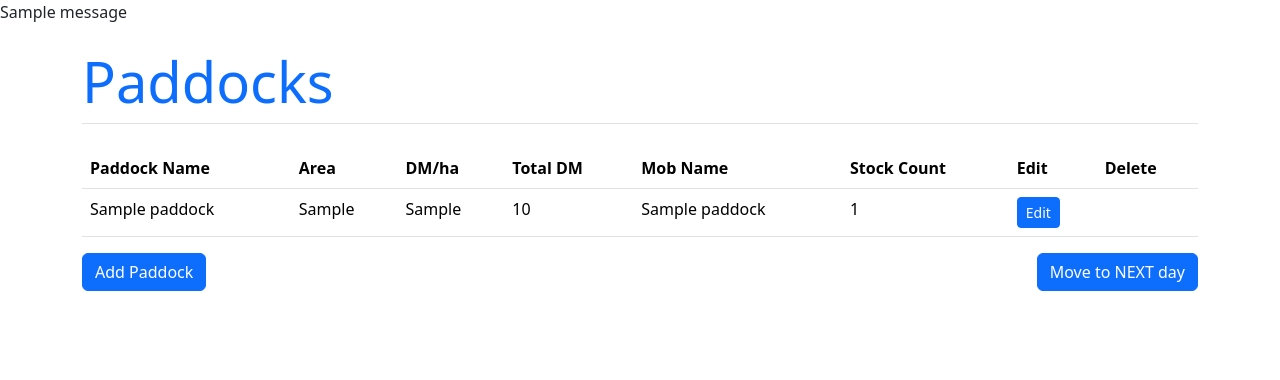
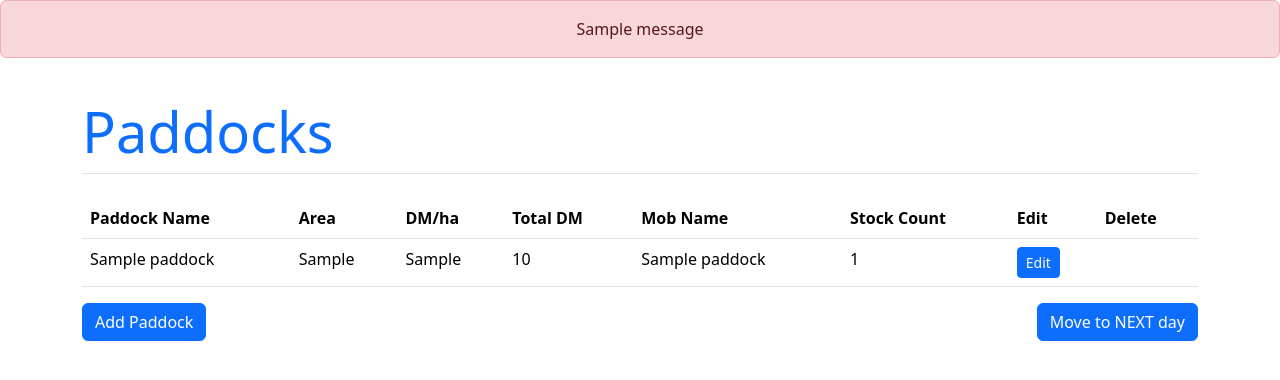
Before and after one commit to Yanyin-Chen-1156325/fms, a Flask app: template templates/paddocks.html in a window 1280 px wide. Shown: the part 62-442 px from the top of the page. Run offline with Flask 3, Linux system fonts and the light colour scheme; the template is opened without the code that fills it: most values are stand-ins (such as "Sample title", 1, 10 or a date in 2020); one stand-in notice (Sample message) is shown.

Commit message:
check paddock exist

```diff
--- a/app.py
+++ b/app.py
@@ -4,6 +4,7 @@ from flask import request
 from flask import redirect
 from flask import url_for
 from flask import session
+from flask import flash
 from datetime import date, datetime, timedelta
 import mysql.connector
 import connect
@@ -123,6 +124,15 @@ def update_paddocks(paddocks):
         cursor.execute(qstr,qargs)
     return
 
+def paddock_exist(paddock_name):
+    cursor = getCursor()
+    qstr = "select id from paddocks where name = %s;"
+    qargs = (paddock_name, )
+    cursor.execute(qstr, qargs)
+    table = cursor.fetchall()
+    return table
+
+
 ####### Updated if statement with this line
 @app.route("/")
 def home():
@@ -239,20 +249,26 @@ def update_paddock():
     @param: None
     @return: (redirect) to the paddocks page
     """
-    cursor = getCursor()
-    formvals = request.form
-    qstr = "update paddocks set name = %s, area = %s, dm_per_ha = %s, total_dm = %s where id = %s;"
-    qargs = (formvals['paddock_name'], formvals['paddock_area'], formvals['paddock_dm'], round(float(formvals['paddock_area']) * float(formvals['paddock_dm']), 2), formvals['paddock_id'])
-    cursor.execute(qstr,qargs)
-    return redirect(url_for('paddocks'))
+    if paddock_exist(request.form['paddock_name']):
+        flash("Update fail. Paddock already exists")
+        return redirect(url_for('paddocks'))
+    else:
+        cursor = getCursor()
+        formvals = request.form
+        qstr = "update paddocks set name = %s, area = %s, dm_per_ha = %s, total_dm = %s where id = %s;"
+        qargs = (formvals['paddock_name'], formvals['paddock_area'], formvals['paddock_dm'], round(float(formvals['paddock_area']) * float(formvals['paddock_dm']), 2), formvals['paddock_id'])
+        cursor.execute(qstr,qargs)
+        return redirect(url_for('paddocks'))
 
-@app.route('/paddocks_add', methods=['POST'])
+@app.route('/paddocks_add')
 def paddocks_add():
     """! Display the form for adding a new paddock.
     @param: None
     @return: (redirect) to the paddocks page
     """
-    return render_template('paddocks_form.html', is_add=True)
+    all_data = paddock_mob_stock()
+    paddocks_name = [paddock['paddock_name'] for paddock in all_data]
+    return render_template('paddocks_form.html', is_add=True, paddocks_name=paddocks_name)
 
 @app.route('/add_paddock', methods=['POST'])
 def add_paddock():
@@ -260,14 +276,19 @@ def add_paddock():
     @param: None
     @return: (redirect) to the paddocks page
     """
-    cursor = getCursor()
-    formvals = request.form
-    qstr = """Insert into paddocks(name, area, dm_per_ha, total_dm)
-                values(%s, %s, %s, %s);
-            """
-    qargs = (formvals['paddock_name'], float(formvals['paddock_area']), float(formvals['paddock_dm']), round(float(formvals['paddock_area']) * float(formvals['paddock_dm']), 2))
-    cursor.execute(qstr,qargs)
-    return redirect(url_for('paddocks'))
+
+    if paddock_exist(request.form['paddock_name']):
+        flash("Add fail. Paddock already exists")
+        return redirect(url_for('paddocks'))
+    else:
+        cursor = getCursor()
+        formvals = request.form
+        qstr = """Insert into paddocks(name, area, dm_per_ha, total_dm)
+                    values(%s, %s, %s, %s);
+                """
+        qargs = (formvals['paddock_name'], float(formvals['paddock_area']), float(formvals['paddock_dm']), round(float(formvals['paddock_area']) * float(formvals['paddock_dm']), 2))
+        cursor.execute(qstr,qargs)
+        return redirect(url_for('paddocks'))
 
 @app.route('/delete_paddock', methods=['POST'])
 def delete_paddock():
@@ -282,7 +303,7 @@ def delete_paddock():
     cursor.execute(qstr, qargs)
     return redirect(url_for('paddocks'))
 
-@app.route('/move_to_next_day', methods=['POST'])
+@app.route('/move_to_next_day')
 def move_to_next_day():
     """! Move to the next day. Calculate the pasture levels and update the paddock details. Calculate the age of the stock.
     @param: None
--- a/package.json
+++ /dev/null
@@ -1,5 +0,0 @@
-{
-  "dependencies": {
-    "bootstrap-icons": "^1.11.3"
-  }
-}
--- a/templates/base.html
+++ b/templates/base.html
@@ -54,7 +54,9 @@
         {% block header %}{% endblock %}
       </header>
       {% for message in get_flashed_messages() %}
-        <div class="flash">{{ message }}</div>
+      <div class="alert alert-danger text-center" role="alert">
+        {{ message }}
+      </div>
       {% endfor %}
       {% block content %}{% endblock %}
     </section>
--- a/templates/paddocks.html
+++ b/templates/paddocks.html
@@ -46,12 +46,8 @@
     </tbody>
 </table>
 <div style="display: flex; justify-content: space-between; width: 100%;">
-    <form action="/paddocks_add" method="POST" style="display: inline;">
-        <button type="submit" class="btn btn-primary">Add Paddock</button>
-    </form>
-    <form action="/move_to_next_day" method="POST" style="display: inline;">
-        <button type="submit" class="btn btn-primary">Move to NEXT day</button>
-    </form>
+    <a href="{{ url_for('paddocks_add') }}" class="btn btn-primary">Add Paddock</a>
+    <a href="{{ url_for('move_to_next_day') }}" class="btn btn-primary">Move to NEXT day</a>
 </div>
 </div>
 {% endblock %}
--- a/templates/paddocks_form.html
+++ b/templates/paddocks_form.html
@@ -15,9 +15,9 @@
     <div class="col-md-12">
         <label for="paddockName" class="form-label">Paddock Name</label>
         <input type="text" class="form-control" id="paddockName" name="paddock_name" value="{{ paddock['paddock_name'] if paddock else '' }}" required
-                pattern="^[a-zA-Z0-9_]+$">
+                pattern="^[a-zA-Z0-9_ ]+$">
         <div class="invalid-feedback">
-            Only letters, numbers, and underscore are allowed.
+            Only letters, numbers, space and underscore are allowed.
         </div>
     </div>
     <div class="col-md-12">
```
Also changed, not shown: package-lock.json (deleted).
